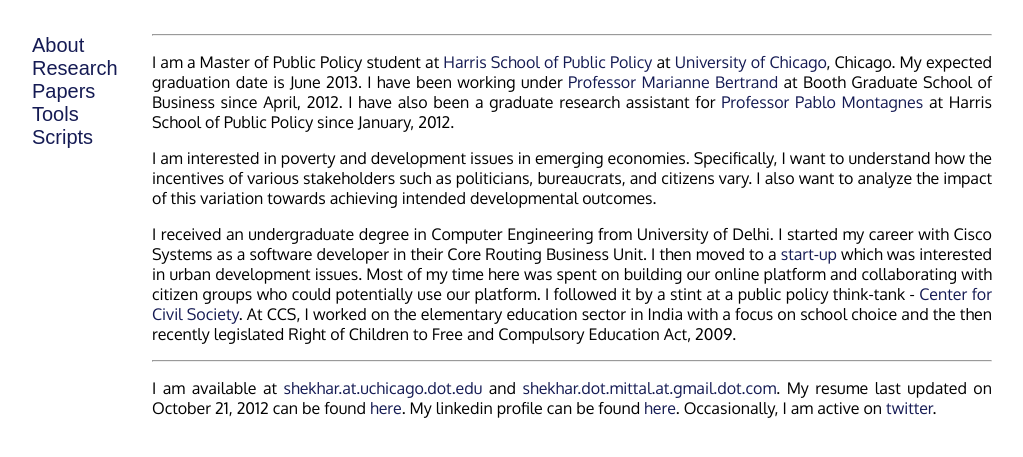
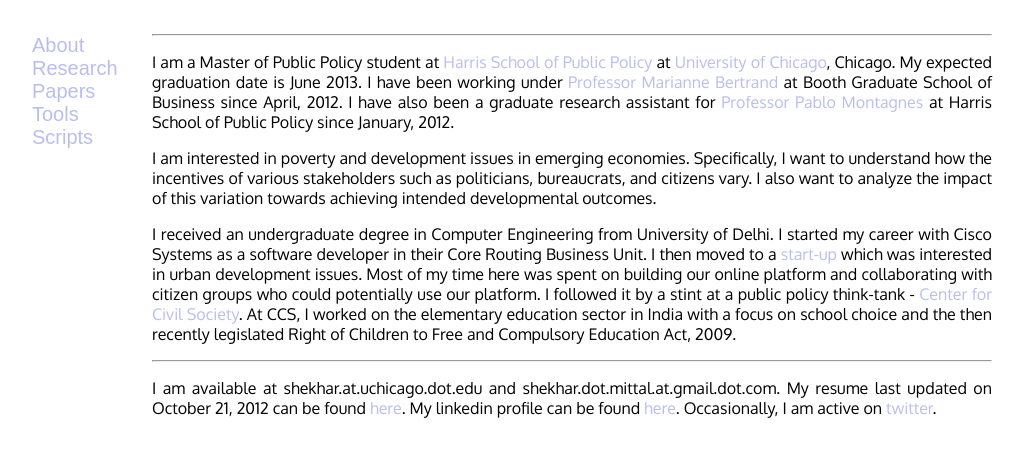
Before and after one commit to shekharmittal/shekharmittal.github.com, a plain HTML site: page index.html in a window 1280 px wide. Shown: the part 117-574 px from the top of the page, without its empty margins (128-1151 px from the left). Drawn offline with Linux system fonts and the light colour scheme; a web font is replaced by a local one.

Commit message:
updating the website2

```diff
--- a/css/stylesheet.css
+++ b/css/stylesheet.css
@@ -37,7 +37,7 @@ h3 {
 }
 
 
-a:link {color:#151B54; text-decoration: none;}
+a:link {color:#B9BEED; text-decoration: none;}
 a:hover {color:#151B54; text-decoration: underline;}
 a:visited {color:#151B54;text-decoration: none;}
 
--- a/index.html
+++ b/index.html
@@ -7,7 +7,7 @@
 <meta http-equiv="Content-Type" content="text/html;charset=utf-8"/>
 <meta name="title" content="Shekhar Mittal"/>
 <meta name="generator" content="Org-mode"/>
-<meta name="generated" content="2012-10-21 19:56:03 CDT"/>
+<meta name="generated" content="2012-10-21 20:13:15 CDT"/>
 <meta name="author" content="Shekhar Mittal"/>
 <meta name="description" content="Shekhar's personal website"/>
 <meta name="keywords" content=""/>
@@ -127,7 +127,7 @@ I received an undergraduate degree in Computer Engineering from University of De
 
 <hr/>
 <p>
-I am available at <a href="mailto:shekhar@uchicago.edu">shekhar.at.uchicago.dot.edu</a> and <a href="mailto:shekhar.mittal@gmail.com">shekhar.dot.mittal.at.gmail.dot.com</a>. My resume last updated on October 21, 2012 can be found <a href="http://shekhar.me/resume/resume.pdf">here</a>. My linkedin profile can be found <a href="http://www.linkedin.com/in/shekharmittal">here</a>. Occasionally, I am active on <a href="http://twitter.com/shekhar_m">twitter</a>.
+I am available at shekhar.at.uchicago.dot.edu and shekhar.dot.mittal.at.gmail.dot.com. My resume last updated on October 21, 2012 can be found <a href="http://shekhar.me/resume/resume.pdf">here</a>. My linkedin profile can be found <a href="http://www.linkedin.com/in/shekharmittal">here</a>. Occasionally, I am active on <a href="http://twitter.com/shekhar_m">twitter</a>.
 </p></div>
 
 </div>
@@ -305,7 +305,7 @@ One needs to know how to handle <a href="#perldoc.perl.org-perlre.html">regular
 </div>
 
 <div id="postamble">
-<p class="date">Date: 2012-10-21 19:56:03 CDT</p>
+<p class="date">Date: 2012-10-21 20:13:15 CDT</p>
 <a href="http://validator.w3.org/check?uri=referer">Validate XHTML 1.0</a>
 
 </div>
```
Also changed, not shown: 1 other file.
